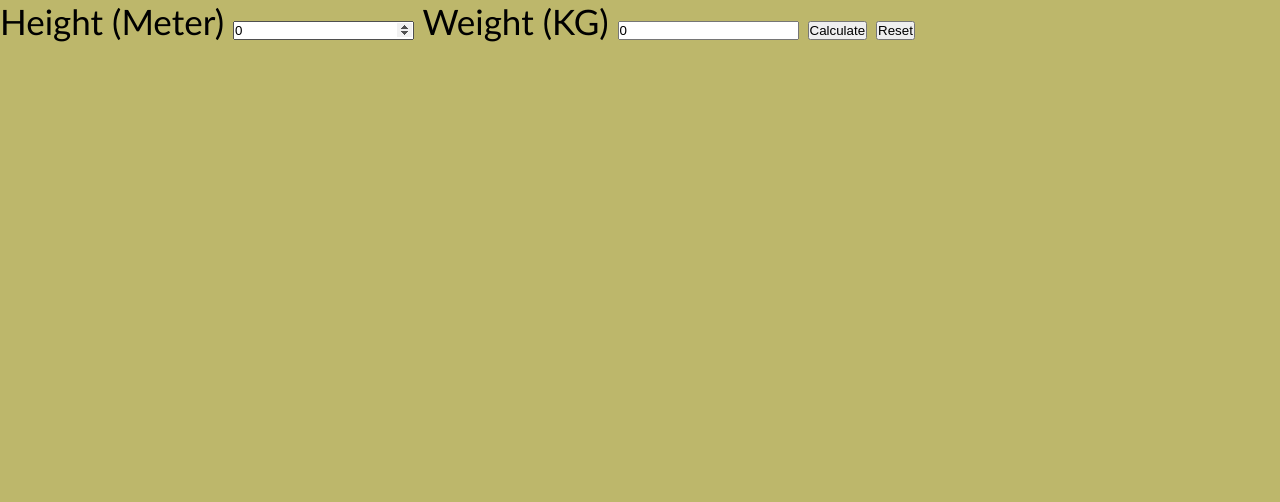
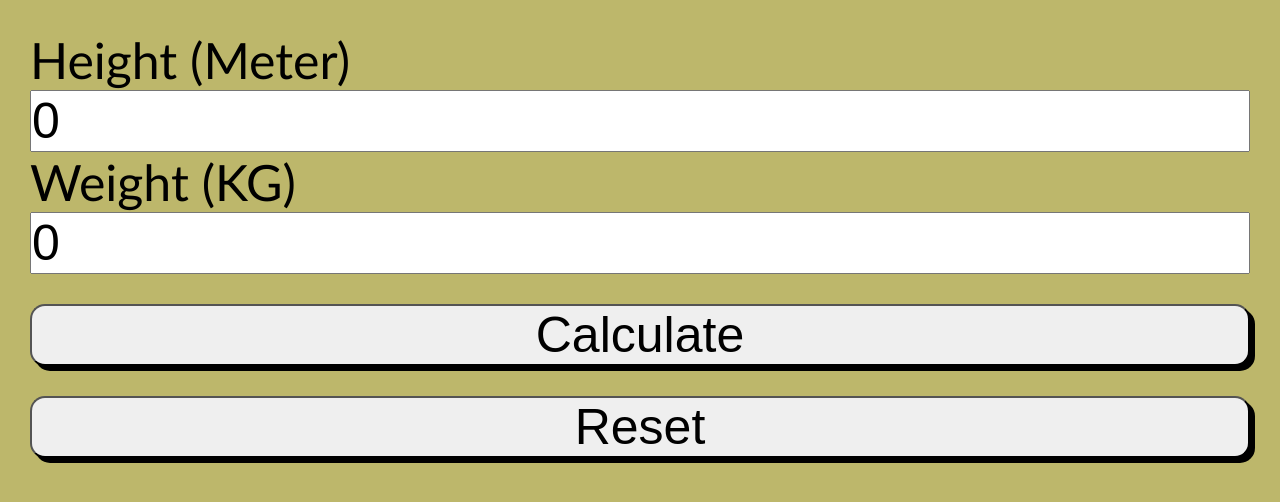
Before and after one commit to manjinder-singh-johal/bmi-calculator, a plain HTML site: page index.html in a window 1280 px wide. Drawn offline with Linux system fonts and the light colour scheme.

Commit message:
added styles

```diff
--- a/styles.css
+++ b/styles.css
@@ -1,11 +1,22 @@
 * {
     padding: 0;
     margin: 0;
-
+    font-size: 50px;
 }
 
 body {
     background-color: darkkhaki;
-    font-size: 35px;
     font-family: 'Gill Sans', 'Gill Sans MT', Calibri, 'Trebuchet MS', sans-serif;
 }
+
+.container {
+    display: flex;
+    flex-direction: column;
+    margin: 30px;
+}
+
+button {
+    margin-top: 30px;
+    border-radius: 15px;
+    box-shadow: black 5px 5px;
+}
```
